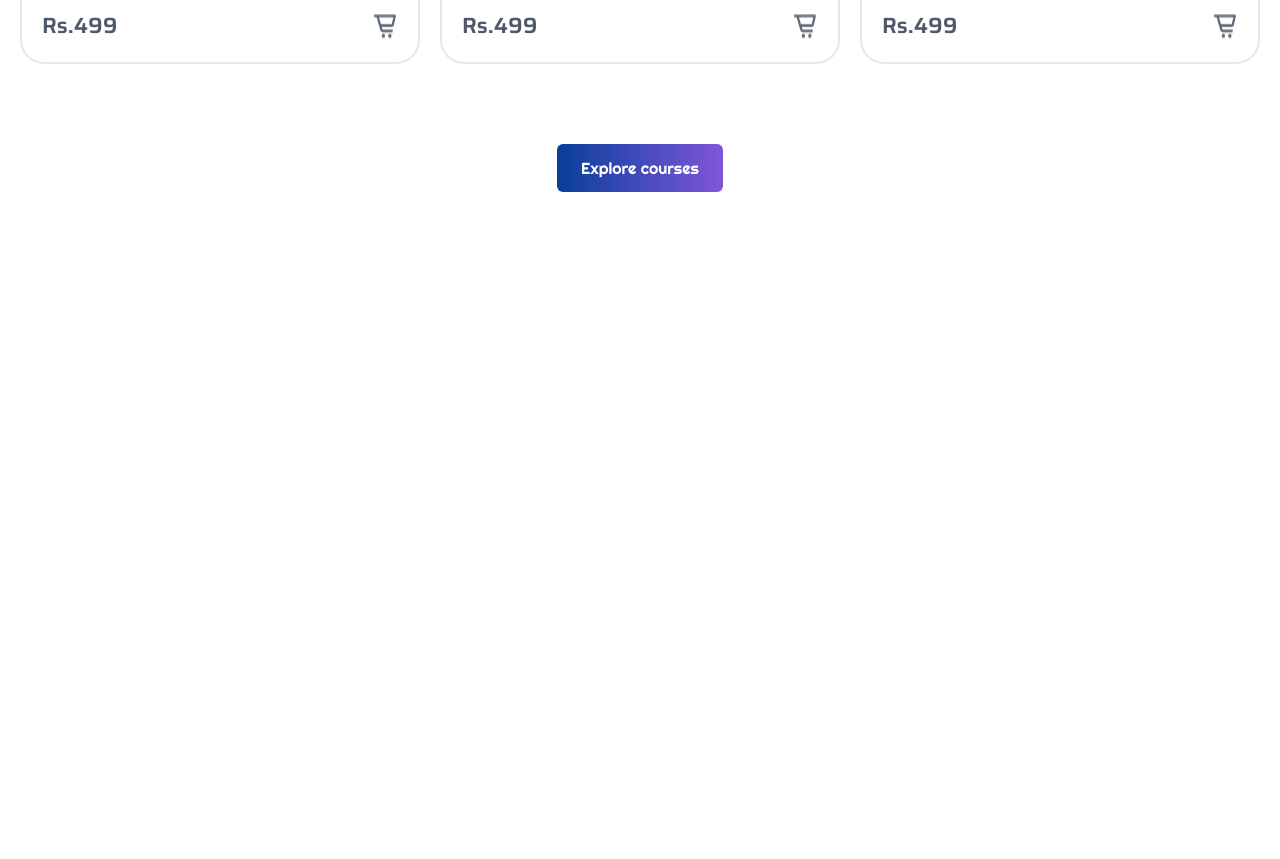
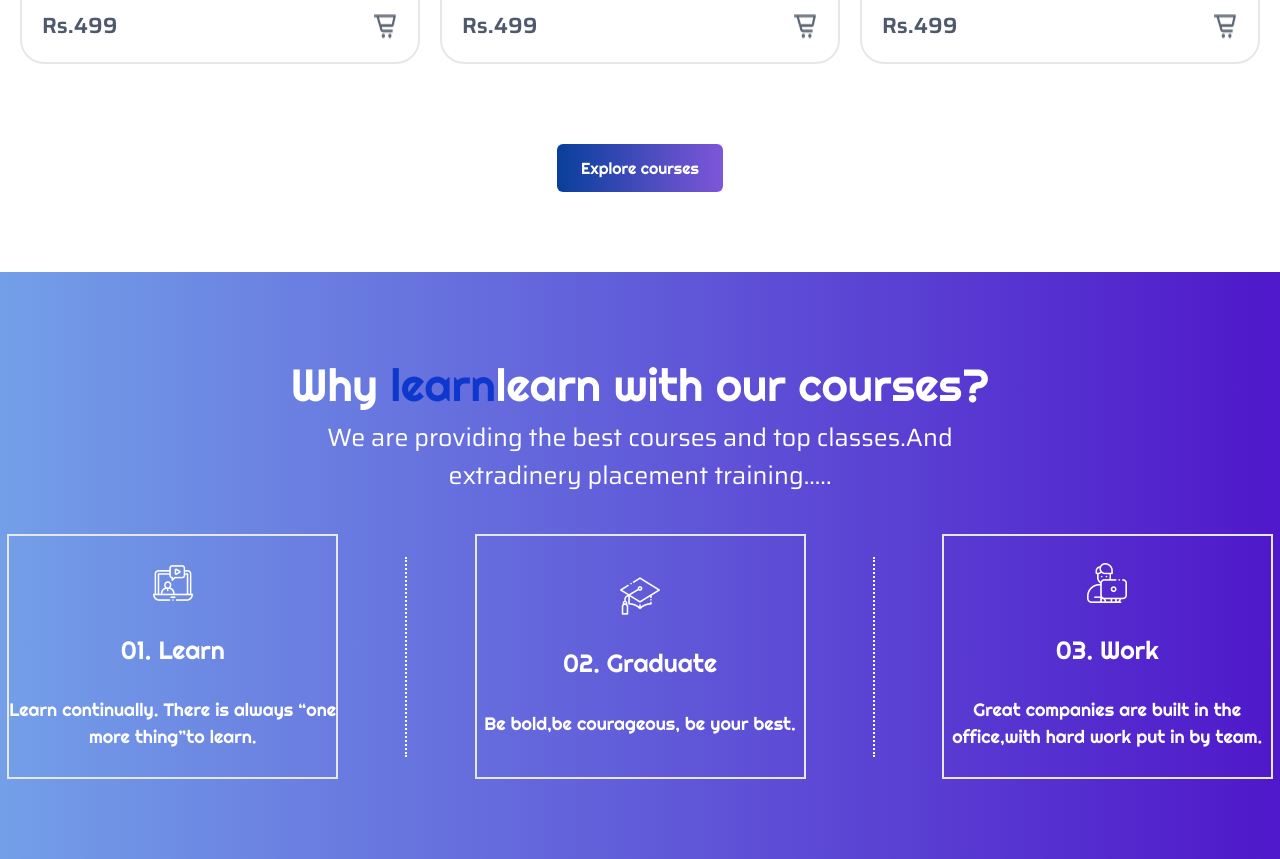
Before and after one commit to Sajitha94/task-02-tailwind, a website: page index.html in a window 1280 px wide. Shown: the part 1896-2755 px from the top of the page. Before the commit the page ends 2168 px from the top, so only its background shows below. Drawn offline with nearby package versions, Linux system fonts and the light colour scheme.

Commit message:
5th push

```diff
--- a/index.html
+++ b/index.html
@@ -179,9 +179,12 @@
     </div>
     <!-- section-3 -->
 
-    <div class="py-20 px-5 flex flex-col justify-center items-center md:gap-20 gap-10">
-
-      <div class="Righteous-400 flex w-full justify-items-start  2xl:gap-96 2xl:ps-96   xl:gap-52 gap-10">
+    <div
+      class="py-20 px-5 flex flex-col justify-center items-center md:gap-20 gap-10"
+    >
+      <div
+        class="Righteous-400 flex w-full justify-items-start 2xl:gap-96 2xl:ps-96 xl:gap-52 gap-10"
+      >
         <div class="lg:px-10 sm:flex hidden">
           <img src="assert/cricle.png" alt="image" />
         </div>
@@ -196,7 +199,7 @@
       </div>
 
       <!-- grid card -->
-      <div class="grid lg:grid-cols-3 md:grid-cols-2 sm:grid-cols-1 gap-5 ">
+      <div class="grid lg:grid-cols-3 md:grid-cols-2 sm:grid-cols-1 gap-5">
         <div class="border border-2 rounded-3xl">
           <img src="assert/Mask group.png" alt="img" class="w-full" />
           <div class="flex flex-col gap-3 p-5">
@@ -214,7 +217,7 @@
           </div>
         </div>
         <div class="border border-2 rounded-3xl">
-          <img src="assert/Mask group(1).png" alt="img" class="w-full"/>
+          <img src="assert/Mask group(1).png" alt="img" class="w-full" />
           <div class="flex flex-col gap-3 p-5">
             <div class="flex justify-between">
               <p class="Saira-500 text-[#4E596B] text-[14px]">9,575 Students</p>
@@ -230,7 +233,7 @@
           </div>
         </div>
         <div class="border border-2 rounded-3xl">
-          <img src="assert/Mask group(3).png" alt="img" class="w-full"/>
+          <img src="assert/Mask group(3).png" alt="img" class="w-full" />
           <div class="flex flex-col gap-3 p-5">
             <div class="flex justify-between">
               <p class="Saira-500 text-[#4E596B] text-[14px]">2957 Students</p>
@@ -246,7 +249,7 @@
           </div>
         </div>
         <div class="border border-2 rounded-3xl">
-          <img src="assert/Mask group(3).png" alt="img" class="w-full"/>
+          <img src="assert/Mask group(3).png" alt="img" class="w-full" />
           <div class="flex flex-col gap-3 p-5">
             <div class="flex justify-between">
               <p class="Saira-500 text-[#4E596B] text-[14px]">5,457 Students</p>
@@ -262,7 +265,7 @@
           </div>
         </div>
         <div class="border border-2 rounded-3xl">
-          <img src="assert/Mask group(4).png" alt="img" class="w-full"/>
+          <img src="assert/Mask group(4).png" alt="img" class="w-full" />
           <div class="flex flex-col gap-3 p-5">
             <div class="flex justify-between">
               <p class="Saira-500 text-[#4E596B] text-[14px]">595 Students</p>
@@ -278,7 +281,7 @@
           </div>
         </div>
         <div class="border border-2 rounded-3xl">
-          <img src="assert/Mask group(5).png" alt="img" class="w-full"/>
+          <img src="assert/Mask group(5).png" alt="img" class="w-full" />
           <div class="flex flex-col gap-3 p-5">
             <div class="flex justify-between">
               <p class="Saira-500 text-[#4E596B] text-[14px]">458 Students</p>
@@ -294,7 +297,72 @@
           </div>
         </div>
       </div>
-      <button class="Righteous-400 py-3 px-6 text-[white] bg-gradient-to-r from-[#083F9B] to-[#7F56D9] rounded-md ">Explore courses</button>
+      <button
+        class="Righteous-400 py-3 px-6 text-[white] bg-gradient-to-r from-[#083F9B] to-[#7F56D9] rounded-md"
+      >
+        Explore courses
+      </button>
+    </div>
+
+    <!-- section-4 -->
+    <div
+      class="bg-gradient-to-r from-[#739FE8] to-[#4F18CA] flex flex-col gap-10 py-20"
+    >
+      <div class="flex flex-col justify-center items-center">
+        <h4 class="Righteous-400 text-[45px] text-[#FFFFFF]">
+          Why <span class="text-[#0E38CD]">learn</span>learn with our courses?
+        </h4>
+        <p class="Saira-400 text-[25px] text-[#FFFFFF] w-[728px] text-center">
+          We are providing the best courses and top classes.And extradinery
+          placement training.....
+        </p>
+      </div>
+      <!-- grid -->
+      <div
+        class="grid lg:grid-cols-5 grid-cols-1 justify-items-center items-start gap-28 px-28"
+      >
+      <!-- card1 -->
+        <div
+          class="flex flex-col border border-2 justify-center items-center gap-7 w-[331px] h-[245px]"
+        >
+          <img src="assert/Icon.png" alt="img" class="w-10 h-10" />
+          <span class="Righteous-400 text-[25px] text-[#FFFFFF]"
+            >01. Learn</span
+          >
+          <p class="Righteous-400 text-[18px] text-[#FFFFFF] text-center">
+            Learn continually. There is always “one more thing”to learn.
+          </p>
+        </div>
+
+         <!-- Dotted Divider -->
+  <div class="h-[200px] w-px border-r-2 border-dotted border-white self-center lg:flex hidden"></div>
+
+  <!-- card-2 -->
+        <div
+          class="flex flex-col border border-2 justify-center items-center gap-7 w-[331px] h-[245px]"
+        >
+          <img src="assert/Icon(2).png" alt="img" class="w-10 h-10" />
+          <span class="Righteous-400 text-[25px] text-[#FFFFFF]"
+            >02. Graduate</span
+          >
+          <p class="Righteous-400 text-[18px] text-[#FFFFFF] text-center">
+            Be bold,be courageous, be your best.
+          </p>
+        </div>
+         <!-- Dotted Divider -->
+  <div class="h-[200px] w-px border-r-2 border-dotted border-white self-center lg:flex hidden"></div>
+        <!-- card-3 -->
+        <div
+          class="flex flex-col border border-2 justify-center items-center gap-7 w-[331px] h-[245px]"
+        >
+          <img src="assert/Icon(1).png" alt="img" class="w-10 h-10" />
+          <span class="Righteous-400 text-[25px] text-[#FFFFFF]">03. Work</span>
+          <p class="Righteous-400 text-[18px] text-[#FFFFFF] text-center">
+            Great companies are built in the office,with hard work put in by
+            team.
+          </p>
+        </div>
+      </div>
     </div>
   </body>
 </html>
--- a/style.css
+++ b/style.css
@@ -16,6 +16,11 @@ font-style: normal;
 font-weight: 500;
 font-style: Medium;
 }
+.Saira-400{
+  font-family: "Saira",sans-serif;
+font-weight: 400;
+font-style: Medium;
+}
 .Saira-600{
   font-family: "Saira",sans-serif;
 font-weight: 600;
```
Also changed, not shown: assert/Icon(1).png (added), assert/Icon(2).png (added), assert/Icon.png (added). Lines whose indentation alone changed are shown as unchanged.
